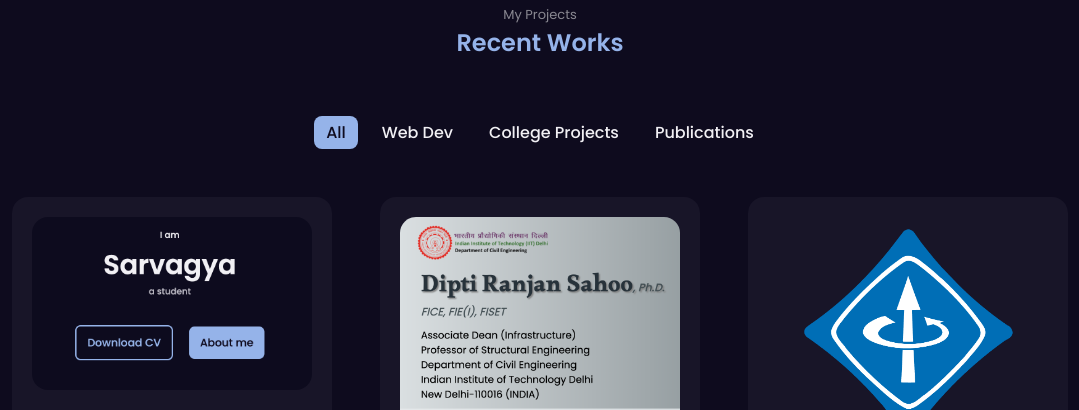
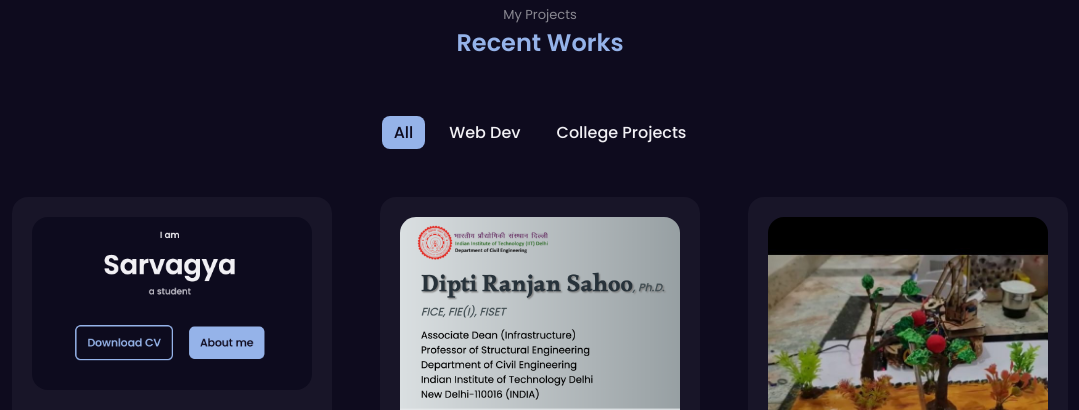
Before and after one commit to sarvagya-chaudhary/portfolio, a plain HTML site: page index.html in a window 1280 px wide. Shown: the part 2590-3000 px from the top of the page, without its empty margins (100-1179 px from the left). Drawn offline with nearby package versions, Linux system fonts and the light colour scheme.

Commit message:
Update index.html

```diff
--- a/index.html
+++ b/index.html
@@ -440,7 +440,7 @@
                     <span class="work__item active-work" data-filter='all'>All</span>
                     <span class="work__item" data-filter='.web'>Web Dev</span>
                     <span class="work__item" data-filter='.college' >College Projects</span>
-                    <span class="work__item" data-filter='.publications'>Publications</span>
+<!--                     <span class="work__item" data-filter='.publications'>Publications</span> -->
                 </div>
                 <div class="work__container container grid">
                     <div class="work__card mix web">
@@ -459,13 +459,13 @@
                         </a>
                     </div>
 
-                    <div class="work__card mix publications">
+<!--                     <div class="work__card mix publications">
                         <img src="assets/img/ieee.png" alt="" class="work__img">
                         <h3 class="work__title">International Conference (IEEE)</h3>
                         <a href="https://drive.google.com/file/d/13DbW9Q737lKnz8y0E6tkLGd3WOJkjiYb/view" class="work__button">
                            Drive Link  <i class='bx bx-right-arrow-alt work__icon' ></i>
                         </a>
-                    </div>
+                    </div> -->
 
                     <div class="work__card mix college">
                         <img src="assets/img/college-1.jpg" alt="" class="work__img">
```
